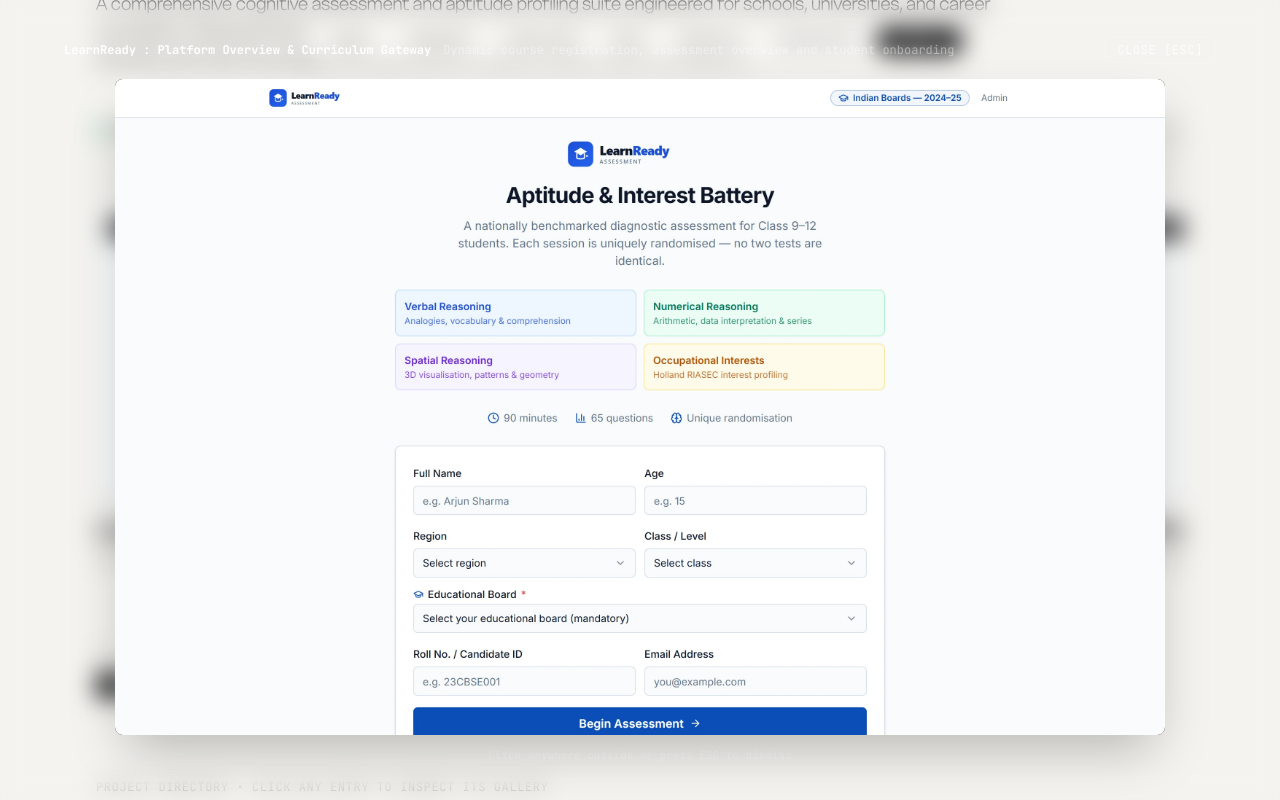
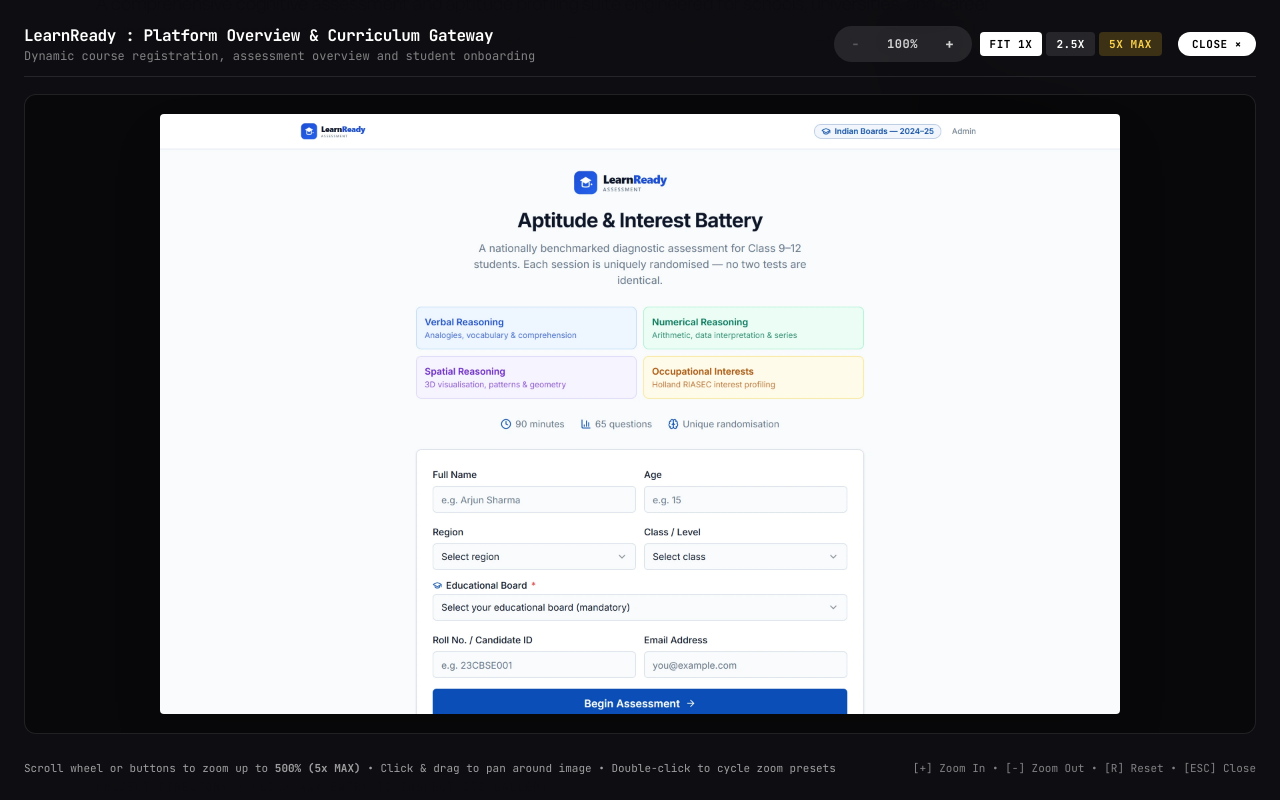
Before and after one commit to docuready-dev/PortFolio, a React (Vite) app: page / in a window 1280 px wide. Both pictures are taken after a click on the element 336 px from the left and 5531 px from the top of the page. Shown: the part 5131-5931 px from the top of the page. Built offline with nearby package versions, Linux system fonts and the light colour scheme; a web font is replaced by a local one; what @theatre/studio would draw is missing.

Commit message:
feat: deep zoom up to 5x max and drag pan inspection engine in lightbox

```diff
--- a/src/overlay/ImageLightbox.tsx
+++ b/src/overlay/ImageLightbox.tsx
@@ -1,4 +1,4 @@
-import { useEffect } from 'react'
+import { useState, useEffect, useRef, useCallback } from 'react'
 import { motion, AnimatePresence } from 'motion/react'
 import { usePortfolioStore } from '../store'
 
@@ -6,15 +6,143 @@ export function ImageLightbox() {
   const activeImage = usePortfolioStore((s) => s.activeImage)
   const setActiveImage = usePortfolioStore((s) => s.setActiveImage)
 
+  const [zoom, setZoom] = useState<number>(1)
+  const [pan, setPan] = useState<{ x: number; y: number }>({ x: 0, y: 0 })
+  const [isDragging, setIsDragging] = useState<boolean>(false)
+  const dragStart = useRef<{ x: number; y: number; startPanX: number; startPanY: number }>({
+    x: 0,
+    y: 0,
+    startPanX: 0,
+    startPanY: 0,
+  })
+  const containerRef = useRef<HTMLDivElement>(null)
+
+  // Reset zoom and pan whenever a new image is opened
   useEffect(() => {
+    setZoom(1)
+    setPan({ x: 0, y: 0 })
+    setIsDragging(false)
+  }, [activeImage])
+
+  const setClampedZoom = useCallback((newZoom: number) => {
+    const clamped = Math.min(5.0, Math.max(1.0, Math.round(newZoom * 10) / 10))
+    setZoom(clamped)
+    if (clamped === 1.0) {
+      setPan({ x: 0, y: 0 })
+    }
+  }, [])
+
+  const zoomIn = () => setClampedZoom(zoom + 0.5)
+  const zoomOut = () => setClampedZoom(zoom - 0.5)
+  const resetZoom = () => {
+    setZoom(1)
+    setPan({ x: 0, y: 0 })
+  }
+
+  // Handle keyboard shortcuts (+ / - / 0 / r / ESC / Arrows)
+  useEffect(() => {
+    if (!activeImage) return
+
     const handleKeyDown = (e: KeyboardEvent) => {
       if (e.key === 'Escape') {
         setActiveImage(null)
+      } else if (e.key === '+' || e.key === '=') {
+        e.preventDefault()
+        setClampedZoom(zoom + 0.5)
+      } else if (e.key === '-' || e.key === '_') {
+        e.preventDefault()
+        setClampedZoom(zoom - 0.5)
+      } else if (e.key === '0' || e.key === 'r' || e.key === 'R') {
+        e.preventDefault()
+        resetZoom()
+      } else if (zoom > 1) {
+        const step = 40
+        if (e.key === 'ArrowLeft') {
+          e.preventDefault()
+          setPan((p) => ({ ...p, x: p.x + step }))
+        } else if (e.key === 'ArrowRight') {
+          e.preventDefault()
+          setPan((p) => ({ ...p, x: p.x - step }))
+        } else if (e.key === 'ArrowUp') {
+          e.preventDefault()
+          setPan((p) => ({ ...p, y: p.y + step }))
+        } else if (e.key === 'ArrowDown') {
+          e.preventDefault()
+          setPan((p) => ({ ...p, y: p.y - step }))
         }
       }
+    }
+
     window.addEventListener('keydown', handleKeyDown)
     return () => window.removeEventListener('keydown', handleKeyDown)
-  }, [setActiveImage])
+  }, [activeImage, zoom, setClampedZoom, setActiveImage])
+
+  // Wheel zoom handling
+  const handleWheel = (e: React.WheelEvent) => {
+    e.preventDefault()
+    e.stopPropagation()
+    const zoomFactor = -e.deltaY * 0.002
+    setZoom((prev) => {
+      const next = Math.min(5.0, Math.max(1.0, Math.round((prev + zoomFactor) * 100) / 100))
+      if (next === 1.0) {
+        setPan({ x: 0, y: 0 })
+      }
+      return next
+    })
+  }
+
+  // Double-click cycles zoom: 1x -> 2.5x -> 5x (MAX) -> 1x
+  const handleDoubleClick = (e: React.MouseEvent) => {
+    e.stopPropagation()
+    if (zoom < 2.0) {
+      setZoom(2.5)
+    } else if (zoom < 4.5) {
+      setZoom(5.0)
+    } else {
+      resetZoom()
+    }
+  }
+
+  // Single click when zoomed out to quickly zoom into 2x
+  const handleClickImage = (e: React.MouseEvent) => {
+    e.stopPropagation()
+    if (zoom === 1) {
+      setZoom(2.2)
+    }
+  }
+
+  // Mouse pan handlers
+  const handleMouseDown = (e: React.MouseEvent) => {
+    if (zoom <= 1) return
+    e.preventDefault()
+    setIsDragging(true)
+    dragStart.current = {
+      x: e.clientX,
+      y: e.clientY,
+      startPanX: pan.x,
+      startPanY: pan.y,
+    }
+  }
+
+  const handleMouseMove = (e: React.MouseEvent) => {
+    if (!isDragging || zoom <= 1) return
+    e.preventDefault()
+    const deltaX = e.clientX - dragStart.current.x
+    const deltaY = e.clientY - dragStart.current.y
+
+    const container = containerRef.current
+    const maxPanX = container ? (container.clientWidth * (zoom - 1)) / 1.7 : 800
+    const maxPanY = container ? (container.clientHeight * (zoom - 1)) / 1.7 : 600
+
+    setPan({
+      x: Math.max(-maxPanX, Math.min(maxPanX, dragStart.current.startPanX + deltaX)),
+      y: Math.max(-maxPanY, Math.min(maxPanY, dragStart.current.startPanY + deltaY)),
+    })
+  }
+
+  const handleMouseUp = () => {
+    setIsDragging(false)
+  }
 
   return (
     <AnimatePresence>
@@ -24,47 +152,160 @@ export function ImageLightbox() {
           animate={{ opacity: 1 }}
           exit={{ opacity: 0 }}
           transition={{ duration: 0.2 }}
-          className="fixed inset-0 z-50 flex flex-col items-center justify-center p-4 sm:p-8 bg-black/92 backdrop-blur-md cursor-zoom-out select-none"
+          className="fixed inset-0 z-[100] flex flex-col items-center justify-between p-3 sm:p-6 backdrop-blur-2xl select-none overflow-hidden"
+          style={{ backgroundColor: 'rgba(10, 10, 14, 0.98)' }}
           onClick={() => setActiveImage(null)}
+          onMouseUp={handleMouseUp}
         >
-          {/* Top Bar with Minimalist Close text button */}
+          {/* Top Control Bar */}
           <div
-            className="w-full max-w-6xl flex items-center justify-between pb-4 text-xs font-mono text-white/70"
+            className="w-full max-w-7xl flex flex-col sm:flex-row items-start sm:items-center justify-between gap-3 pb-3 text-xs font-mono text-white/80 border-b border-white/10"
             onClick={(e) => e.stopPropagation()}
           >
-            <div>
-              <span className="font-semibold text-white">{activeImage.title}</span>
+            {/* Title & Metadata */}
+            <div className="flex flex-col">
+              <span className="font-bold text-white text-sm sm:text-base tracking-tight">
+                {activeImage.title}
+              </span>
               {activeImage.subtitle && (
-                <span className="opacity-60 ml-3 hidden sm:inline">{activeImage.subtitle}</span>
+                <span className="opacity-60 text-xs hidden sm:inline line-clamp-1">
+                  {activeImage.subtitle}
+                </span>
               )}
             </div>
+
+            {/* Deep Zoom Controls */}
+            <div className="flex flex-wrap items-center gap-2">
+              <div className="flex items-center gap-1 bg-white/10 rounded-full px-2 py-1">
                 <button
-              onClick={() => setActiveImage(null)}
-              className="text-xs font-mono uppercase tracking-wider text-white/80 hover:text-white px-3 py-1 rounded border border-white/20 hover:border-white/50 transition-colors cursor-pointer"
+                  onClick={zoomOut}
+                  disabled={zoom <= 1}
+                  className="w-7 h-7 rounded-full hover:bg-white/15 flex items-center justify-center font-bold text-sm disabled:opacity-30 disabled:cursor-not-allowed transition-colors cursor-pointer"
+                  title="Zoom Out (-)"
                 >
-              Close [ESC]
+                  &minus;
+                </button>
+
+                <span className="px-2.5 font-bold text-xs tracking-wider min-w-[58px] text-center">
+                  {Math.round(zoom * 100)}%
+                </span>
+
+                <button
+                  onClick={zoomIn}
+                  disabled={zoom >= 5}
+                  className="w-7 h-7 rounded-full hover:bg-white/15 flex items-center justify-center font-bold text-sm disabled:opacity-30 disabled:cursor-not-allowed transition-colors cursor-pointer"
+                  title="Zoom In (+)"
+                >
+                  +
                 </button>
               </div>
 
-          {/* Main Full-Size Image Container */}
-          <motion.div
-            initial={{ scale: 0.95, opacity: 0 }}
-            animate={{ scale: 1, opacity: 1 }}
-            exit={{ scale: 0.97, opacity: 0 }}
-            transition={{ type: 'spring', damping: 30, stiffness: 350 }}
-            className="relative max-w-6xl max-h-[82vh] overflow-hidden rounded-lg shadow-2xl cursor-default"
-            onClick={(e) => e.stopPropagation()}
+              {/* Quick Preset Buttons */}
+              <div className="flex items-center gap-1">
+                <button
+                  onClick={() => setClampedZoom(1.0)}
+                  className={`px-2.5 py-1 rounded text-[11px] uppercase tracking-wider font-semibold transition-colors cursor-pointer ${
+                    zoom === 1.0 ? 'bg-white text-black' : 'bg-white/10 hover:bg-white/20 text-white'
+                  }`}
+                  title="Fit to Screen"
+                >
+                  Fit 1x
+                </button>
+
+                <button
+                  onClick={() => setClampedZoom(2.5)}
+                  className={`px-2.5 py-1 rounded text-[11px] uppercase tracking-wider font-semibold transition-colors cursor-pointer ${
+                    zoom === 2.5 ? 'bg-white text-black' : 'bg-white/10 hover:bg-white/20 text-white'
+                  }`}
+                  title="Native 100% 1:1 Scale"
+                >
+                  2.5x
+                </button>
+
+                <button
+                  onClick={() => setClampedZoom(5.0)}
+                  className={`px-2.5 py-1 rounded text-[11px] uppercase tracking-wider font-bold transition-all cursor-pointer ${
+                    zoom === 5.0
+                      ? 'bg-amber-400 text-black shadow-md'
+                      : 'bg-amber-400/20 hover:bg-amber-400/30 text-amber-300'
+                  }`}
+                  title="Maximum 500% Macro Zoom"
+                >
+                  5x MAX
+                </button>
+
+                {zoom > 1 && (
+                  <button
+                    onClick={resetZoom}
+                    className="px-2.5 py-1 rounded bg-white/10 hover:bg-white/20 text-[11px] uppercase tracking-wider transition-colors cursor-pointer"
+                    title="Reset Zoom (0)"
+                  >
+                    Reset
+                  </button>
+                )}
+              </div>
+
+              {/* Close Button */}
+              <button
+                onClick={() => setActiveImage(null)}
+                className="ml-2 px-3.5 py-1 rounded-full bg-white text-black font-bold uppercase tracking-wider text-[11px] hover:bg-white/90 transition-all cursor-pointer shadow-sm"
+              >
+                Close &times;
+              </button>
+            </div>
+          </div>
+
+          {/* Main Inspection Viewport Canvas */}
+          <div
+            ref={containerRef}
+            className={`relative w-full max-w-7xl h-[76vh] sm:h-[80vh] overflow-hidden flex items-center justify-center rounded-xl bg-black/40 border border-white/10 ${
+              zoom > 1 ? (isDragging ? 'cursor-grabbing' : 'cursor-grab') : 'cursor-zoom-in'
+            }`}
+            onClick={handleClickImage}
+            onDoubleClick={handleDoubleClick}
+            onWheel={handleWheel}
+            onMouseDown={handleMouseDown}
+            onMouseMove={handleMouseMove}
+          >
+            <div
+              className="relative transition-transform select-none max-w-full max-h-full flex items-center justify-center"
+              style={{
+                transform: `translate3d(${pan.x}px, ${pan.y}px, 0px) scale(${zoom})`,
+                transition: isDragging ? 'none' : 'transform 0.16s cubic-bezier(0.16, 1, 0.3, 1)',
+                transformOrigin: 'center center',
+              }}
             >
               <img
                 src={activeImage.src}
                 alt={activeImage.title}
-              className="w-full h-auto max-h-[82vh] object-contain block bg-[#111115]"
+                draggable={false}
+                className="max-w-[90vw] max-h-[75vh] object-contain shadow-2xl rounded pointer-events-none block"
+                style={{ imageRendering: zoom > 2.5 ? 'auto' : 'auto' }}
               />
-          </motion.div>
+            </div>
 
-          <p className="mt-3 text-[11px] font-mono text-white/50 text-center">
-            Click anywhere outside or press ESC to dismiss
-          </p>
+            {/* Visual Zoom Scale Badge Indicator */}
+            {zoom > 1 && (
+              <div className="absolute top-4 right-4 px-3 py-1.5 rounded-full bg-black/80 backdrop-blur-md text-white text-xs font-mono font-bold tracking-wider border border-white/20 shadow-lg pointer-events-none">
+                {Math.round(zoom * 100)}% {zoom >= 5 ? '[MAX ZOOM]' : ''} &bull; Drag to Pan
+              </div>
+            )}
+          </div>
+
+          {/* Bottom Interactive Guide Bar */}
+          <div
+            className="w-full max-w-7xl pt-2 flex flex-col sm:flex-row items-center justify-between text-[11px] font-mono text-white/60 text-center sm:text-left gap-1"
+            onClick={(e) => e.stopPropagation()}
+          >
+            <div>
+              <span>Scroll wheel or buttons to zoom up to <strong>500% (5x MAX)</strong></span>
+              <span className="hidden sm:inline"> &bull; Click & drag to pan around image</span>
+              <span className="hidden md:inline"> &bull; Double-click to cycle zoom presets</span>
+            </div>
+            <div className="opacity-80">
+              [+] Zoom In &bull; [-] Zoom Out &bull; [R] Reset &bull; [ESC] Close
+            </div>
+          </div>
         </motion.div>
       )}
     </AnimatePresence>
```
Lines whose indentation alone changed are shown as unchanged.
